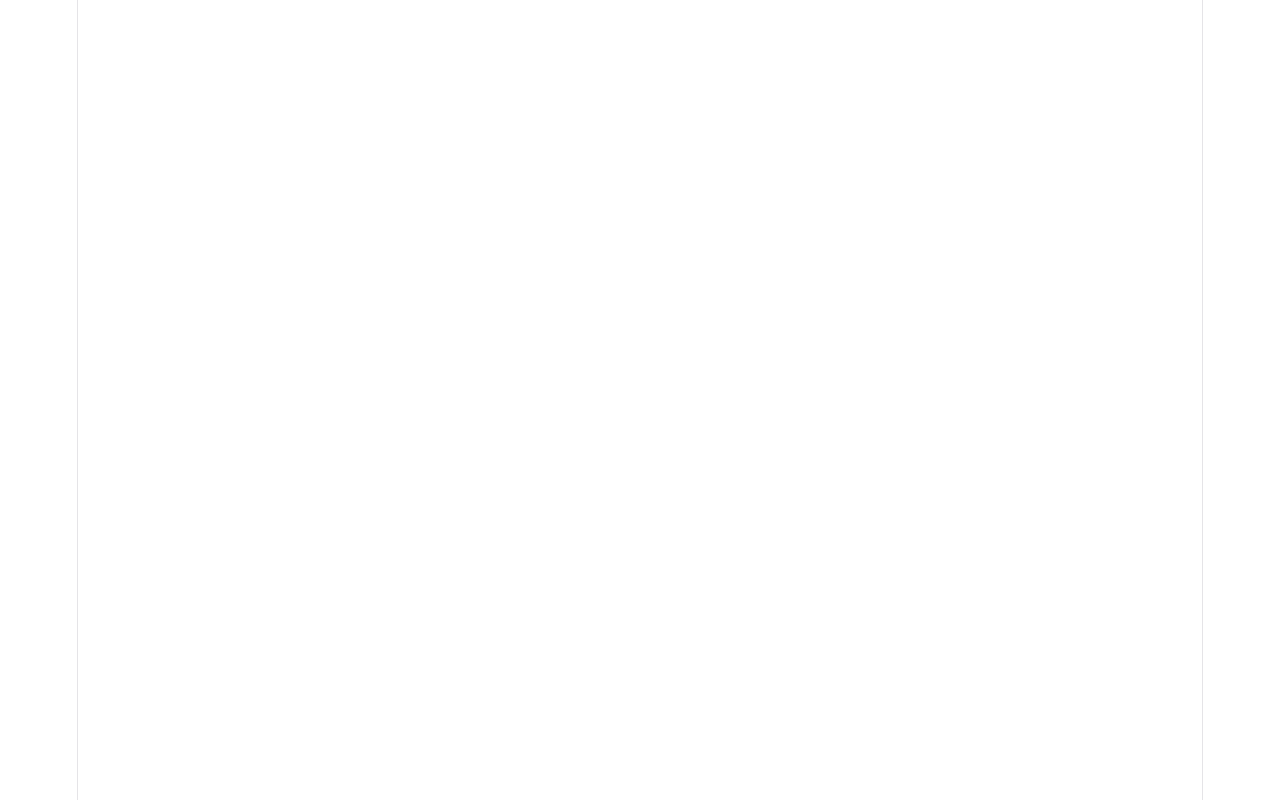
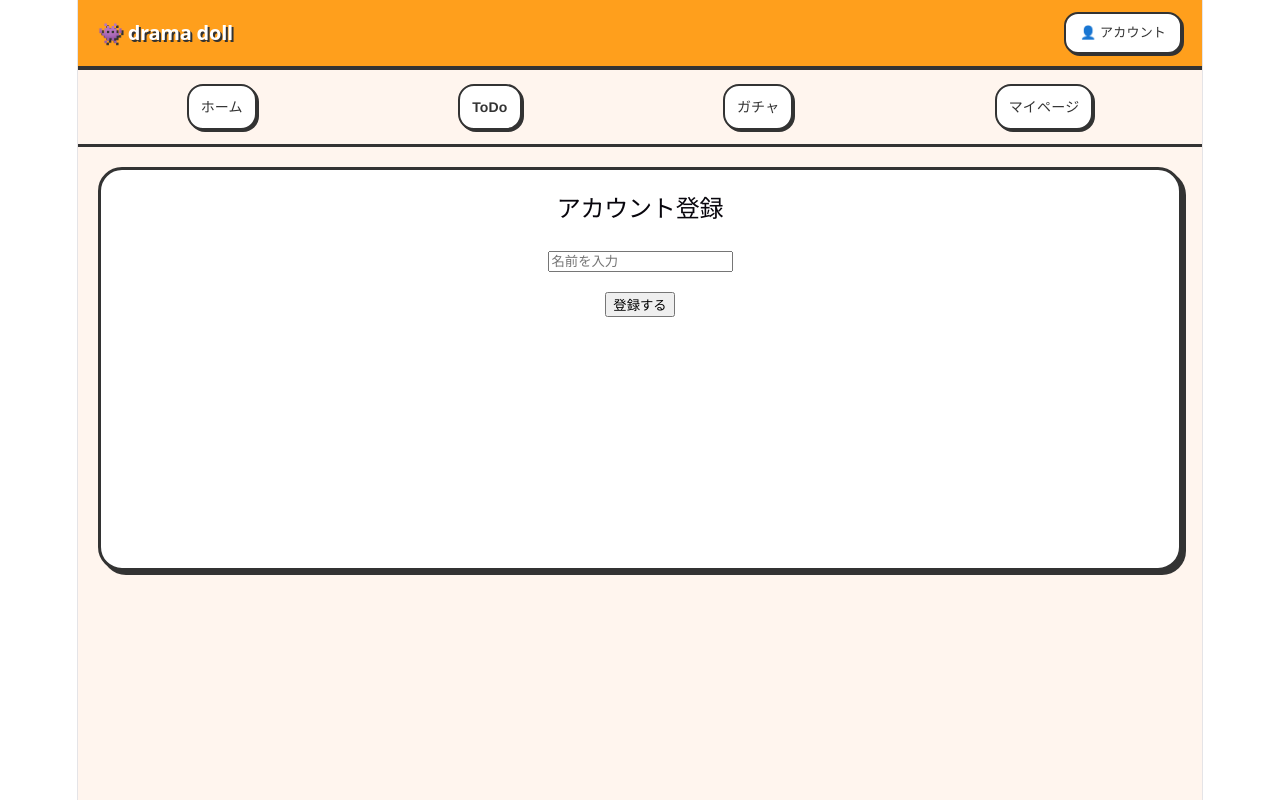
Before and after one commit to drama-dolls/main, a React (Vite) app in the folder frontend/: page /account in a window 1280 px wide. Before the commit this address had no page. Built offline with nearby package versions, Linux system fonts and the light colour scheme.

Commit message:
アカウントのページを作成しました

```diff
--- a/frontend/src/App.tsx
+++ b/frontend/src/App.tsx
@@ -8,6 +8,7 @@ import { MyPage } from './pages/MyPage'; // ★本物のマイページを読み
 
 import GachaPage from "./pages/gacha";
 import GachaRollPage from "./pages/gacha-roll";
+import AccountPage from "./pages/account";
 
 function App() {
   return (
@@ -18,6 +19,7 @@ function App() {
           <Route path="todo" element={<TodoPage />} />
           <Route path="gacha" element={<GachaPage />} />
           <Route path="gacha/roll" element={<GachaRollPage />} />
+          <Route path="account" element={<AccountPage />} />
           {/* ★ここで本物のMyPageを表示します */}
           <Route path="mypage" element={<MyPage />} />
         </Route>
--- a/frontend/src/components/Layout.tsx
+++ b/frontend/src/components/Layout.tsx
@@ -29,8 +29,8 @@ export const Layout = () => {
           👾 drama doll
         </h2>
 
-        {/* 【右端】アカウントページ（マイページ）に飛ぶボタン */}
-        <Link to="/mypage" style={{
+        {/* 【右端】アカウントページアカウント登録画面に飛ぶボタン */}
+        <Link to="/account" style={{
           textDecoration: 'none',
           color: '#333',
           backgroundColor: '#FFFFFF',   // ボタンの背景は白
--- a/frontend/src/pages/MyPage.tsx
+++ b/frontend/src/pages/MyPage.tsx
@@ -1,11 +1,44 @@
-import { useState } from 'react';
+import { useState, useEffect } from 'react';
+import { useNavigate } from "react-router-dom";
 
 export const MyPage = () => {
+  const navigate = useNavigate();
+
   const [isLoggedIn, setIsLoggedIn] = useState(false);
+  const [userName, setUserName] = useState("");
+
   const [notifications, setNotifications] = useState(true);
   const [selectedChar, setSelectedChar] = useState('うさぎ');
 
-  // 4分割の枠に綺麗に収まるように、余白などを少しコンパクトに調整しました
+  // ✅ APIからユーザー取得（UI変更なし・ロジックのみ追加）
+  useEffect(() => {
+    const fetchUser = async () => {
+      const savedLogin = localStorage.getItem("isLoggedIn");
+
+      if (savedLogin === "true") {
+        setIsLoggedIn(true);
+
+        try {
+          const res = await fetch("http://localhost:8000/users/1");
+          const data = await res.json();
+
+          setUserName(data.name);
+        } catch (err) {
+          console.log("ユーザー取得エラー");
+        }
+      }
+    };
+
+    fetchUser();
+
+    // ✅ 戻ってきたとき更新
+    window.addEventListener("focus", fetchUser);
+
+    return () => {
+      window.removeEventListener("focus", fetchUser);
+    };
+  }, []);
+
   const cardStyle = {
     backgroundColor: '#FFF',
     border: '3px solid #333',
@@ -14,7 +47,7 @@ export const MyPage = () => {
     boxShadow: '4px 4px 0px rgba(0,0,0,0.1)',
     display: 'flex',
     flexDirection: 'column' as const,
-    justifyContent: 'center', // 縦の中央に寄せてバランスを良くする
+    justifyContent: 'center',
     gap: '12px',
     height: '100%',
     boxSizing: 'border-box' as const
@@ -35,23 +68,31 @@ export const MyPage = () => {
         👤 マイページ
       </h2>
 
-      {/* ★ここを変更！縦並びから、2x2のグリッド（格子）レイアウトにしました */}
+      {/* グリッド */}
       <div style={{
         display: 'grid',
-        gridTemplateColumns: '1fr 1fr', // 横に2分割（1:1の割合）
-        gridTemplateRows: '1fr 1fr',    // 縦に2分割（1:1の割合）
+        gridTemplateColumns: '1fr 1fr',
+        gridTemplateRows: '1fr 1fr',
         gap: '16px',
-        flexGrow: 1                     // 画面の残りの高さをいっぱいに使う
+        flexGrow: 1
       }}>
 
-        {/* 1. ログインエリア（左上） */}
+        {/* 1. ログインエリア */}
         <div style={cardStyle}>
           <h3 style={{ margin: 0, fontSize: '14px', color: '#666', textAlign: 'center' }}>アカウント</h3>
+
           {isLoggedIn ? (
             <div style={{ display: 'flex', flexDirection: 'column', alignItems: 'center', gap: '8px' }}>
-              <span style={{ fontWeight: 'bold', fontSize: '16px' }}>ユーザー 様</span>
+              <span style={{ fontWeight: 'bold', fontSize: '16px' }}>
+                {userName} 様
+              </span>
+
               <button
-                onClick={() => setIsLoggedIn(false)}
+                onClick={() => {
+                  localStorage.removeItem("isLoggedIn");
+                  setIsLoggedIn(false);
+                  setUserName("");
+                }}
                 style={{ padding: '6px 12px', borderRadius: '12px', border: '2px solid #333', backgroundColor: '#e0e0e0', cursor: 'pointer', fontWeight: 'bold', fontSize: '12px' }}
               >
                 ログアウト
@@ -59,9 +100,12 @@ export const MyPage = () => {
             </div>
           ) : (
             <div style={{ display: 'flex', flexDirection: 'column', alignItems: 'center', gap: '8px' }}>
-              <p style={{ margin: 0, fontSize: '12px', color: '#666', textAlign: 'center' }}>データを保存！</p>
+              <p style={{ margin: 0, fontSize: '12px', color: '#666', textAlign: 'center' }}>
+                データを保存！
+              </p>
+
               <button
-                onClick={() => setIsLoggedIn(true)}
+                onClick={() => navigate("/account")}
                 style={{ padding: '8px 12px', borderRadius: '12px', border: '2px solid #333', backgroundColor: '#FF9F1C', color: '#FFF', cursor: 'pointer', fontWeight: 'bold', fontSize: '12px', boxShadow: '2px 2px 0px #333' }}
               >
                 ログイン / 登録
@@ -70,7 +114,7 @@ export const MyPage = () => {
           )}
         </div>
 
-        {/* 2. キャラ選択エリア（右上） */}
+        {/* 2. キャラ選択エリア */}
         <div style={cardStyle}>
           <h3 style={{ margin: 0, fontSize: '14px', color: '#666', textAlign: 'center' }}>パートナー</h3>
           <div style={{ display: 'flex', gap: '8px', justifyContent: 'center' }}>
@@ -101,7 +145,7 @@ export const MyPage = () => {
           </p>
         </div>
 
-        {/* 3. 実績確認エリア（左下） */}
+        {/* 3. 実績 */}
         <div style={cardStyle}>
           <h3 style={{ margin: 0, fontSize: '14px', color: '#666', textAlign: 'center' }}>実績</h3>
           <ul style={{ listStyle: 'none', padding: 0, margin: 0, display: 'flex', flexDirection: 'column', gap: '6px', overflowY: 'auto' }}>
@@ -114,7 +158,7 @@ export const MyPage = () => {
           </ul>
         </div>
 
-        {/* 4. 通知設定エリア（右下） */}
+        {/* 4. 通知設定 */}
         <div style={cardStyle}>
           <h3 style={{ margin: 0, fontSize: '14px', color: '#666', textAlign: 'center' }}>通知設定</h3>
           <div style={{ display: 'flex', flexDirection: 'column', justifyContent: 'center', alignItems: 'center', gap: '8px' }}>
--- /dev/null
+++ b/frontend/src/pages/account.tsx
@@ -0,0 +1,53 @@
+import { useState } from "react";
+import { useNavigate } from "react-router-dom";
+
+export default function AccountPage() {
+  const [name, setName] = useState("");
+  const navigate = useNavigate();
+
+  const handleRegister = async () => {
+    if (!name) {
+      alert("名前を入力してね！");
+      return;
+    }
+
+    try {
+      const res = await fetch("http://localhost:8000/register", {
+        method: "POST",
+        headers: {
+          "Content-Type": "application/json"
+        },
+        body: JSON.stringify({
+          name: name
+        })
+      });
+
+      const data = await res.json();
+
+      // ✅ ローカルにも保存（UI用）
+      localStorage.setItem("isLoggedIn", "true");
+
+      alert("登録成功！");
+      navigate("/mypage");
+
+    } catch (err) {
+      alert("登録失敗（APIエラー）");
+    }
+  };
+
+  return (
+    <div style={{ display: "flex", flexDirection: "column", alignItems: "center", gap: "20px", height: "100%", justifyContent: "center" }}>
+      <h2>アカウント登録</h2>
+
+      <input
+        value={name}
+        onChange={(e) => setName(e.target.value)}
+        placeholder="名前を入力"
+      />
+
+      <button onClick={handleRegister}>
+        登録する
+      </button>
+    </div>
+  );
+}
```
